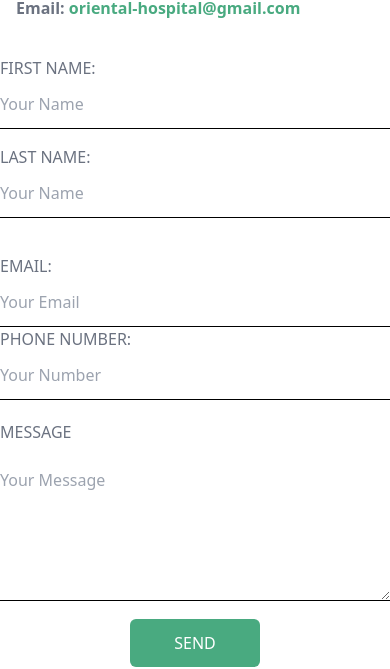
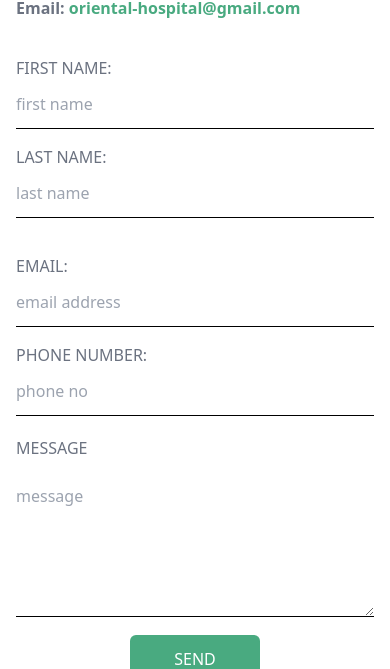
Before and after one commit to StephenBernard98/Oriental_Hospital, a React (Create React App) app: page /contact in a window 390 px wide. Shown: the part 729-1398 px from the top of the page. Built offline with nearby package versions, Linux system fonts and the light colour scheme; the HTML template or start-up script is replaced by a standard one.

Commit message:
completed the styles for all pages

```diff
--- a/src/pages/contactpage/ContactPage.tsx
+++ b/src/pages/contactpage/ContactPage.tsx
@@ -26,17 +26,17 @@ const ContactPage = () => {
 
         <div className="max-w-[1250px] mx-0 lg:mx-auto lg:mt-14 flex flex-col lg:flex-row justify-around ">
           <div className="max-w-[600px] md:max-w-[1000px]">
-            <div className="flex">
+            <div className="flex w-full">
               <img
                 src="https://www.google.com/maps/d/thumbnail?mid=1zWnl8atc592vcgTEtSDBEw8GVr4&hl=en"
                 alt="hospital-map"
-                className="w-40 "
+                className="w-40 md:w-full md:h-64 lg:w-40 lg:h-40"
               />
               <div className="bg-gray-200 max-w-[300px] p-5">
-                <h1 className="text-green-500 text-lg font-semibold  ">
+                <h1 className="text-green-500 text-lg md:text-xl lg:text-lg  font-semibold  ">
                   Hospital Location
                 </h1>
-                <div className="text-sm leading-9">
+                <div className="text-sm md:text-lg lg:text-base  leading-9">
                   <span className="uppercase text-gray-600 font-semibold">
                     Oriental hospital victoria island,{" "}
                   </span>
@@ -47,7 +47,7 @@ const ContactPage = () => {
               </div>
             </div>
             <div className="p-4 text-gray-600 font-semibold">
-              <h1 className="text-lg  text-primary tracking-wide">
+              <h1 className="text-lg md:text-xl lg:text-lg  text-primary tracking-wide">
                 Office Hours
               </h1>
               <p className="my-2">Monday - Sunday</p>
@@ -61,9 +61,9 @@ const ContactPage = () => {
               </p>
             </div>
           </div>
-          <div className="lg:flex lg:justify-around lg:items-start max-w-[650px] w-full mt-5">
+          <div className="lg:flex lg:justify-around lg:items-start max-w-[650px] md:max-w-[1000px] lg:max-w-[650px] w-full mt-5">
             <div className="flex flex-col justify-between w-full">
-              <form className="text-gray-500">
+              <form className="text-gray-500 mx-4 lg:mx-0">
                 <div className="md:flex md:justify-around md:items-center w-full">
                   <div className="w-full mr-5 uppercase">
                     <label htmlFor="name">First Name:</label> <br />
@@ -71,7 +71,7 @@ const ContactPage = () => {
                       type="text"
                       name="name"
                       id="name"
-                      placeholder="Your Name"
+                      placeholder="first name"
                       className="border-b-[1px] border-b-black py-3 text-black placeholde:text-gray-700 outline-none w-full mb-4 md:mb-0"
                     />
                   </div>
@@ -81,7 +81,7 @@ const ContactPage = () => {
                       type="text"
                       name="name"
                       id="name"
-                      placeholder="Your Name"
+                      placeholder="last name"
                       className="border-b-[1px] border-b-black py-3 text-black placeholde:text-gray-700 outline-none w-full mb-4 md:mb-0"
                     />
                   </div>
@@ -93,8 +93,8 @@ const ContactPage = () => {
                       type="email"
                       name="email"
                       id="email"
-                      placeholder="Your Email"
-                      className="border-b-[1px] border-b-black w-full py-3 text-black placeholde:text-gray-700 outline-none"
+                      placeholder="email address"
+                      className="border-b-[1px] border-b-black w-full py-3 text-black placeholde:text-gray-700 outline-none mb-4 md:mb-0"
                       autoComplete="false"
                     />
                   </div>
@@ -104,7 +104,7 @@ const ContactPage = () => {
                       type="number"
                       name="number"
                       id="number"
-                      placeholder="Your Number"
+                      placeholder="phone no"
                       className="border-b-[1px] border-b-black py-3 text-black placeholde:text-gray-700 outline-none w-full"
                     />
                   </div>
@@ -112,7 +112,7 @@ const ContactPage = () => {
                 <div className="mt-5 uppercase">
                   <label htmlFor="message">Message</label> <br />
                   <textarea
-                    placeholder="Your Message"
+                    placeholder="message"
                     className="w-full mt-3 py-3 border-b-[1px] border-b-black text-black placeholde:text-gray-700 outline-none"
                     name="text"
                     id="text_area"
@@ -121,10 +121,9 @@ const ContactPage = () => {
                   ></textarea>
                 </div>
                 <div className="flex justify-center lg:justify-start">
-
-                <button className="bg-primary text-white mt-3 px-11 py-3 lg:mt-3 rounded-md text-center hover:bg-green-700  transition-all duration-300">
-                  SEND
-                </button>
+                  <button className="bg-primary text-white mt-3 px-11 py-3 lg:mt-3 rounded-md text-center hover:bg-green-700  transition-all duration-300">
+                    SEND
+                  </button>
                 </div>
               </form>
             </div>
```
